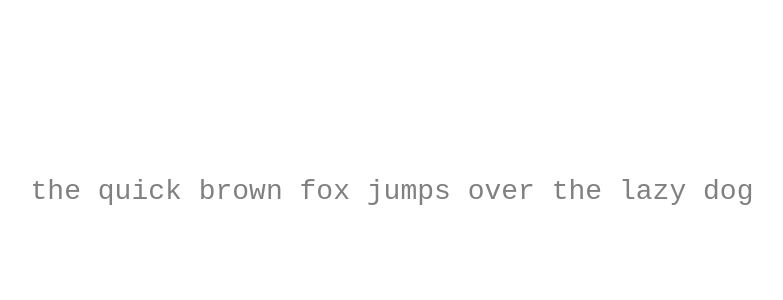
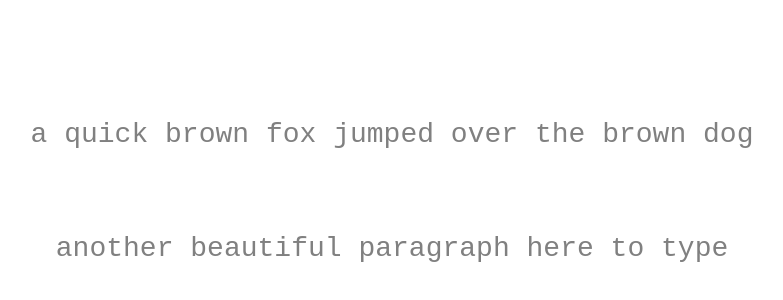
Before and after one commit to codereimagined/typing-ui, a Svelte app: page / in a window 1280 px wide. Shown: the part 254-554 px from the top of the page, without its empty margins (248-1031 px from the left). Built offline with nearby package versions, Linux system fonts and the light colour scheme.

Commit message:
Improve mouse handling Pass text as a parameter

```diff
--- a/src/App.svelte
+++ b/src/App.svelte
@@ -4,7 +4,10 @@
 
 <main>
   <div class="card">
-    <Typing />
+    <Typing targetText="a quick brown fox jumped over the brown dog" />
+  </div>
+  <div class="card">
+    <Typing targetText="another beautiful paragraph here to type" />
   </div>
 </main>
 
--- a/src/lib/Typing.svelte
+++ b/src/lib/Typing.svelte
@@ -1,5 +1,5 @@
 <script>
-  let targetText = 'the quick brown fox jumps over the lazy dog';
+  export let targetText;
   let typedText = '';
 
   function handleInput(e) {
@@ -26,6 +26,11 @@
   <textarea
     bind:value={typedText}
     on:input={handleInput}
+    on:mousedown|preventDefault
+    on:mouseup|preventDefault
+    on:click|preventDefault
+    on:mousemove|preventDefault
+    on:selectstart|preventDefault
     class="typing-input"
     spellcheck="false"
     autofocus
```
